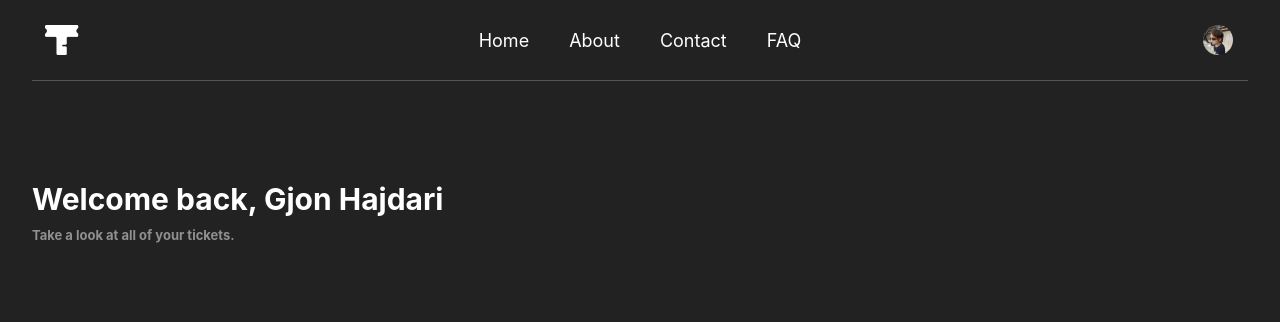
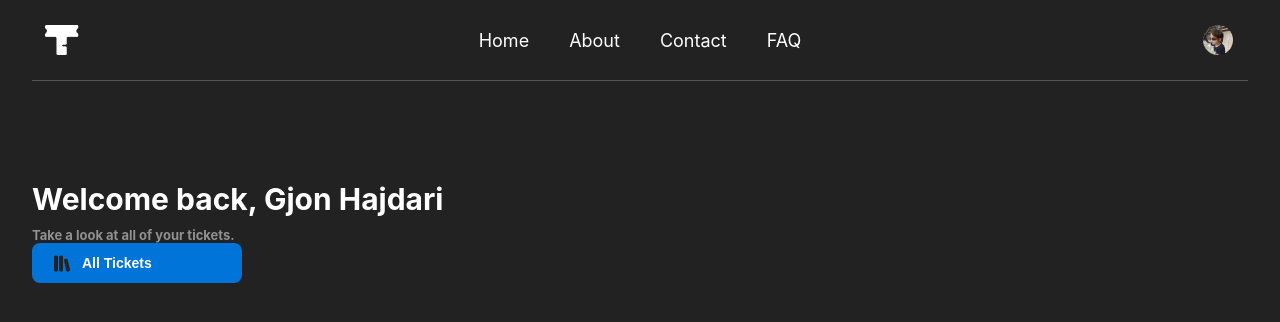
Before and after one commit to kylecalbert/ticket-booker, a React (Create React App) app in the folder ticket-booker/: page / in a window 1280 px wide. Shown: the top 322 px of the page. Built offline with nearby package versions, Linux system fonts and the light colour scheme.

Commit message:
creating button component for the header section

```diff
--- a/ticket-booker/src/components/Header/Header.js
+++ b/ticket-booker/src/components/Header/Header.js
@@ -5,7 +5,7 @@ import {
   SmallTextContainer,
   TextContainer,
 } from './Header.style';
-
+import { HeaderButton } from './HeaderButton';
 export const Header = () => {
   return (
     <HeaderContainer>
@@ -15,6 +15,8 @@ export const Header = () => {
           Take a look at all of your tickets.
         </SmallTextContainer>
       </TextContainer>
+
+      <HeaderButton />
     </HeaderContainer>
   );
 };
--- a/ticket-booker/src/components/Header/Header.style.js
+++ b/ticket-booker/src/components/Header/Header.style.js
@@ -15,14 +15,12 @@ export const HeaderContainer = styled.header`
 export const TextContainer = styled.text`
   display: flex;
   flex-direction: column;
-
   margin-top: 100px;
 `;
 
 export const LargeTextContainer = styled.text`
   color: ${darkModeColors.textPrimary};
   text-decoration: none;
-
   font-size: 30px;
   font-weight: bold;
 `;
--- /dev/null
+++ b/ticket-booker/src/components/Header/HeaderButton.js
@@ -0,0 +1,18 @@
+import React from 'react';
+import {
+  ButtonContainer,
+  LeftContainer,
+  SmallTextContainer,
+} from './HeaderButton.style';
+import { IconContainer } from './HeaderButton.style';
+import TicketsIcon from '../../Assets/TicketsIcon.png';
+export const HeaderButton = () => {
+  return (
+    <ButtonContainer>
+      <LeftContainer>
+        <IconContainer src={TicketsIcon} />
+        <SmallTextContainer>All Tickets</SmallTextContainer>
+      </LeftContainer>
+    </ButtonContainer>
+  );
+};
--- /dev/null
+++ b/ticket-booker/src/components/Header/HeaderButton.style.js
@@ -0,0 +1,40 @@
+import styled from 'styled-components';
+import { darkModeColors } from '../../constants/colors';
+
+export const ButtonContainer = styled.button`
+  display: flex;
+  align-items: center;
+
+  width: 210px;
+  height: 40px;
+  background-color: #0074d9;
+  color: #ffffff;
+  border: none;
+  border-radius: 8px;
+  padding: 10px;
+  font-size: 16px;
+`;
+
+export const LeftContainer = styled.div`
+  display: flex;
+
+  justify-content: center;
+  align-items: center;
+`;
+
+export const RightContainer = styled.text``;
+
+export const IconContainer = styled.img`
+  margin: 10px;
+  max-width: 100px;
+  height: auto;
+`;
+
+export const SmallTextContainer = styled.text`
+  color: ${darkModeColors.textPrimary};
+  text-decoration: none;
+  font-size: 14px;
+  font-weight: bold;
+`;
+
+///the text can e made resuable
```
Also changed, not shown: ticket-booker/src/Assets/AirplaneIcon.png (added), ticket-booker/src/Assets/TicketsIcon.png (added).
